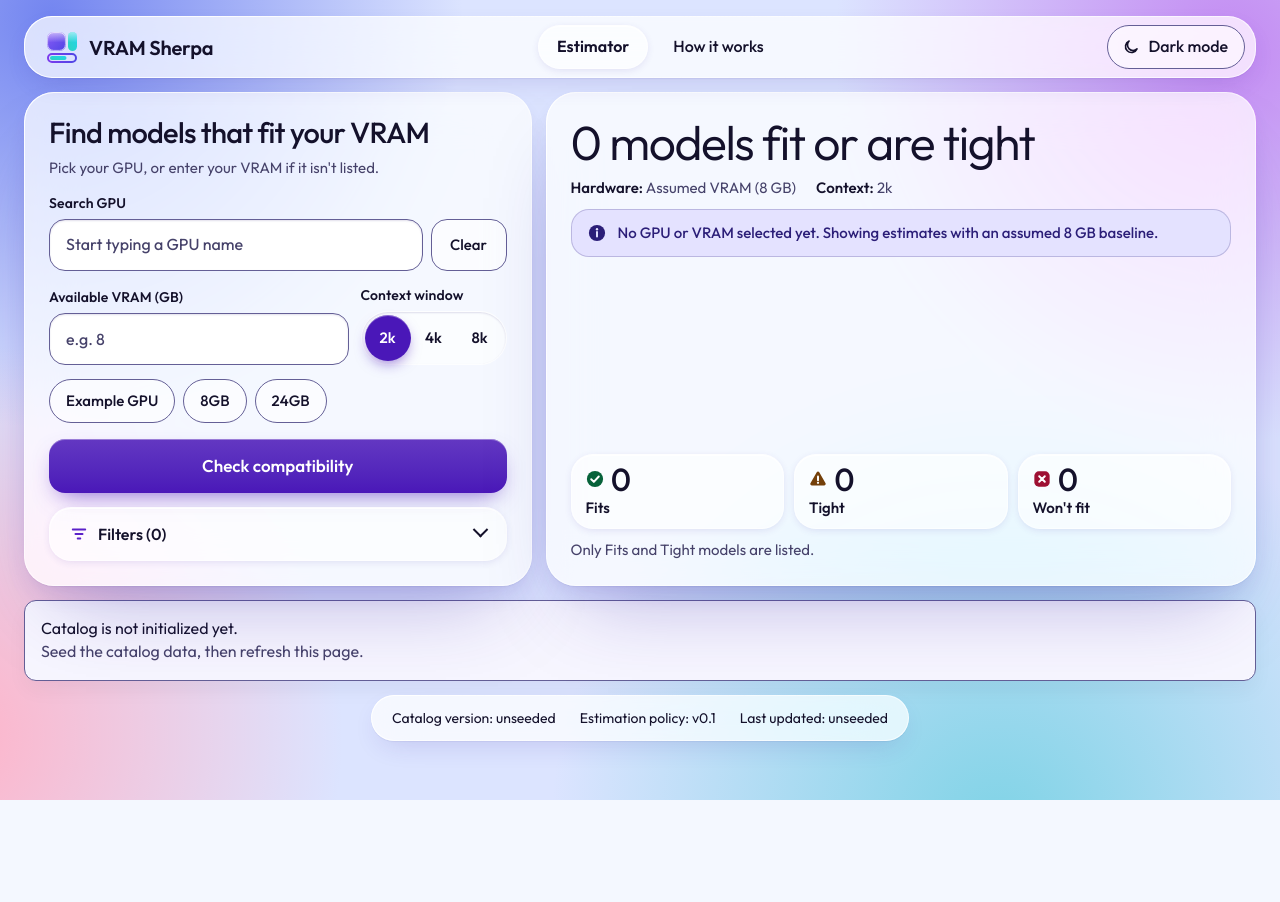
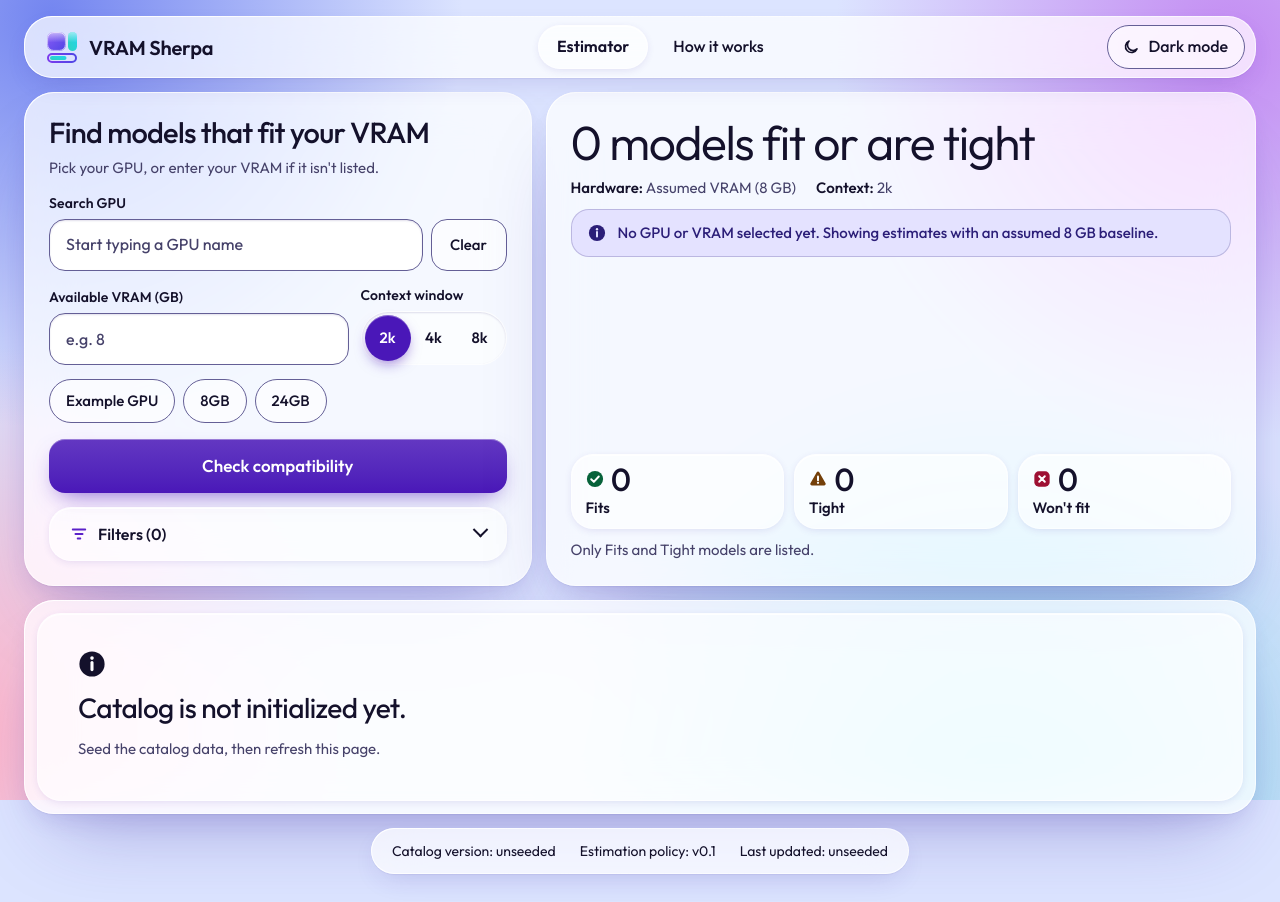
Before and after one commit to chauhanprateek89/vram-sherpa, a FastAPI app: page / in a window 1280 px wide. Before the commit the page ends 800 px from the top, so only its background shows below. Run offline with FastAPI, Linux system fonts and the light colour scheme; some libraries are stand-ins or nearby versions.

Commit message:
T-017: Empty and unseeded states as inset sheets, with the models-not-variants wording
Co-Authored-By: Claude Sonnet 5.5 <noreply@anthropic.com>
Claude-Session: https://claude.ai/code/session_018Ye1S8WaK7XmaTdGozEB61

```diff
--- a/src/vramsherpa/main.py
+++ b/src/vramsherpa/main.py
@@ -22,7 +22,7 @@ from vramsherpa.estimation import FitBadge, estimate_breakdown, estimate_variant
 from vramsherpa.models import GPU, CatalogMeta, Model, Variant
 
 CONTEXT_OPTIONS = (2048, 4096, 8192)
-ASSET_VERSION = "20261025m"
+ASSET_VERSION = "20261025n"
 ESTIMATION_POLICY_VERSION = "v0.1"
 # The /how-it-works worked example (R-075, ADR-0007). The figures are computed by
 # estimate_breakdown at request time; none is typed into the template.
--- a/src/vramsherpa/static/css/styles.css
+++ b/src/vramsherpa/static/css/styles.css
@@ -588,17 +588,6 @@ details[open] > .why-content { animation: whyIn var(--dur-2) var(--ease-out); }
 /* Reduced motion stops the shimmer (the global rule below) but the rows stay, as flat bars. */
 @media (prefers-reduced-motion: reduce) { .sk-list i { background: var(--sk-a); } }
 
-.empty-state-callout p {
-  margin: 0;
-}
-
-.empty-state-actions {
-  margin-top: 0.7rem;
-  display: flex;
-  flex-wrap: wrap;
-  gap: 0.45rem;
-}
-
 table {
   width: 100%;
   border-collapse: collapse;
@@ -828,6 +817,20 @@ details[open] > .filter-fields { animation: whyIn var(--dur-2) var(--ease-out);
 .resv { transition: opacity var(--dur-3) var(--ease-out) calc(var(--dur-fill) * .6); }
 .bar { transition: width var(--dur-fill) var(--ease-out); transition-delay: calc(var(--i, 0) * 70ms); }
 
+/* ===== empty and unseeded states (T-017), from docs/design/build/components.css ===== */
+.empty { padding: 28px 24px 30px; display: grid; gap: 14px; justify-items: start; }
+@media (min-width: 900px) { .empty { padding: 36px 40px 40px; } }
+.empty p { margin: 0; }
+.empty .muted { font-size: var(--fs-small); }
+.empty .empty-title { font-size: 28px; line-height: 1.15; font-weight: 450; letter-spacing: -.02em; }
+.empty .empty-actions { display: flex; flex-wrap: wrap; gap: 10px; }
+.empty .empty-status { display: grid; gap: 14px; justify-items: start; }
+/* A link next step is a filled button; an inert one (R-025) is dashed, muted and not focusable. */
+.action-chip { display: inline-flex; align-items: center; min-height: var(--tap); padding: 0 20px; border-radius: var(--r-pill); font-weight: 560; font-size: var(--fs-body); text-decoration: none; transition: background var(--dur-1), transform var(--dur-1) var(--ease-out); }
+a.action-chip { background: linear-gradient(180deg, color-mix(in srgb, var(--btn) 86%, #fff), var(--btn)); color: var(--on-btn); box-shadow: inset 0 1px 0 rgba(255,255,255,.35), 0 8px 18px -10px color-mix(in srgb, var(--btn) 70%, transparent); }
+a.action-chip:hover { transform: translateY(-1px); } a.action-chip:active { transform: scale(.96); }
+span.action-chip { border: 1.5px dashed var(--line); color: var(--muted); background: transparent; }
+
 /* ===== Top Picks (T-014): a disclosure under the answer tile, three tiles from 900 px ===== */
 .picks { padding: 4px 10px 10px; }
 .picks > summary { list-style: none; display: flex; align-items: center; gap: 10px; min-height: 44px; padding: 0 14px 0 12px; cursor: pointer; font-weight: 560; font-size: var(--fs-body); }
--- a/src/vramsherpa/templates/results_list.html
+++ b/src/vramsherpa/templates/results_list.html
@@ -91,28 +91,37 @@
     </div>
   </section>
 {% else %}
-  <section class="panel empty-state-callout">
+  {# Empty and unseeded states (R-025, R-026): one inset sheet in the results pane, docs/design/mockups/final-empty-*.html. #}
+  <section class="results pane lite" aria-label="Models">
+    <div class="empty inset">
       {% if not catalog_seeded %}
-      <p>Catalog is not initialized yet.</p>
+        <div class="empty-status" role="status">
+          <svg width="28" height="28" aria-hidden="true"><use href="#i-info"/></svg>
+          <p class="empty-title">Catalog is not initialized yet.</p>
           <p class="muted">Seed the catalog data, then refresh this page.</p>
+        </div>
       {% else %}
-      <p>No models currently fit this setup.</p>
+        <p class="empty-title">No models currently fit this setup.</p>
         <p class="muted">Try one of these next steps:</p>
-      <div class="empty-state-actions">
+        <div class="empty-actions">
           {% if empty_state_q4_url %}
-          <a class="chip chip-active" href="{{ empty_state_q4_url }}">Try Q4</a>
+            <a class="action-chip" href="{{ empty_state_q4_url }}">Try Q4</a>
           {% else %}
-          <span class="chip">Try Q4</span>
+            <span class="action-chip">Try Q4</span>
           {% endif %}
           {% if empty_state_lower_context_url %}
-          <a class="chip chip-active" href="{{ empty_state_lower_context_url }}">Lower context</a>
+            <a class="action-chip" href="{{ empty_state_lower_context_url }}">Lower context</a>
           {% else %}
-          <span class="chip">Lower context</span>
+            <span class="action-chip">Lower context</span>
           {% endif %}
         </div>
-      {% if summary_counts["Won't fit"] > 0 %}
-        <p class="muted">There are {{ summary_counts["Won't fit"] }} variants in Won't fit, hidden by default.</p>
+        {% set wont_count = summary_counts["Won't fit"] %}
+        {% if wont_count == 1 %}
+          <p class="muted">There is 1 model in Won't fit, hidden by default.</p>
+        {% elif wont_count > 1 %}
+          <p class="muted">There are {{ wont_count }} models in Won't fit, hidden by default.</p>
         {% endif %}
       {% endif %}
+    </div>
   </section>
 {% endif %}
```
Also changed, not shown: tests/test_ui_markup.py (+107 -0 lines). Lines whose indentation alone changed are shown as unchanged.
